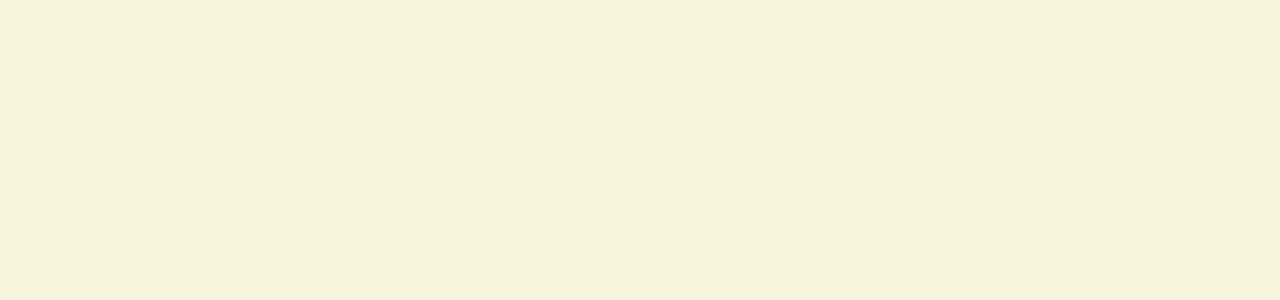
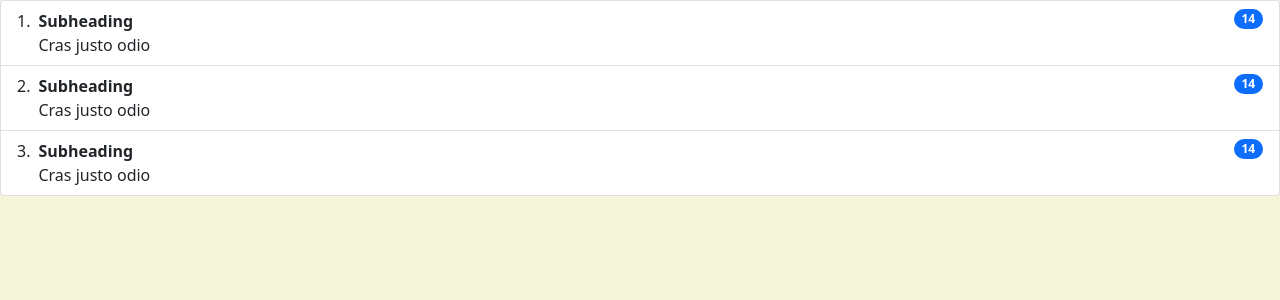
Before and after one commit to EvansAsuboahStetson/Alumni-Connector-Evans, a React (Create React App) app in the folder frontend/: page /matches in a window 1280 px wide. Shown: the top 300 px of the page. Built offline with nearby package versions, Linux system fonts and the light colour scheme.

Commit message:
push frontend

```diff
--- a/frontend/src/components/App/App.js
+++ b/frontend/src/components/App/App.js
@@ -7,6 +7,7 @@ import HomePage from "../../pages/Main/HomePage";
 import UsersPage from "../../pages/Main/UsersPage";
 import UserEventsPage from "../../pages/Main/UserEventsPage";
 import ProfilePage from "../../pages/Main/ProfilePage";
+import Matches from "../../pages/Main/Matches";
 
 function getMenuItems(user) {
   if (!user) {
@@ -36,6 +37,7 @@ function getRoutes(user) {
     { path: "/users/:userId", component: ProfilePage, exact: true },
     { path: "/users", component: UsersPage, exact: true },
     { path: "/logout", component: Logout, exact: true },
+    {path:"/matches",component: Matches,exact:true}
   ];
 }
 
--- a/frontend/src/constants.js
+++ b/frontend/src/constants.js
@@ -6,6 +6,7 @@ exports.constants = {
       SIGNUP: "/api/auth/signup",
       USERS: "/api/users",
       EVENTS: "/api/events",
+      MATCHES:"/api/matches"
     },
   },
 };
--- a/frontend/src/functions/users.js
+++ b/frontend/src/functions/users.js
@@ -17,6 +17,17 @@ export const getUser = async (userId, token) => {
   return axios({
     method: "get",
     url: `${constants.API.BASE_URL}${constants.API.ENDPOINTS.USERS}/${userId}`,
+    headers: {
+      Authorization: `Bearer ${token}`,
+    },
+  });
+};
+//function to get matches
+
+export const getMatches = async (userId, token) => {
+  return axios({
+    method: "get",
+    url: `${constants.API.BASE_URL}${constants.API.ENDPOINTS.MATCHES}/${userId}`,
     headers: {
       Authorization: `Bearer ${token}`,
     },
--- /dev/null
+++ b/frontend/src/pages/Main/Matches.js
@@ -0,0 +1,47 @@
+import Badge from 'react-bootstrap/Badge';
+import ListGroup from 'react-bootstrap/ListGroup';
+
+function Matches() {
+  return (
+    <ListGroup as="ol" numbered>
+      <ListGroup.Item
+        as="li"
+        className="d-flex justify-content-between align-items-start"
+      >
+        <div className="ms-2 me-auto">
+          <div className="fw-bold">Subheading</div>
+          Cras justo odio
+        </div>
+        <Badge bg="primary" pill>
+          14
+        </Badge>
+      </ListGroup.Item>
+      <ListGroup.Item
+        as="li"
+        className="d-flex justify-content-between align-items-start"
+      >
+        <div className="ms-2 me-auto">
+          <div className="fw-bold">Subheading</div>
+          Cras justo odio
+        </div>
+        <Badge bg="primary" pill>
+          14
+        </Badge>
+      </ListGroup.Item>
+      <ListGroup.Item
+        as="li"
+        className="d-flex justify-content-between align-items-start"
+      >
+        <div className="ms-2 me-auto">
+          <div className="fw-bold">Subheading</div>
+          Cras justo odio
+        </div>
+        <Badge bg="primary" pill>
+          14
+        </Badge>
+      </ListGroup.Item>
+    </ListGroup>
+  );
+}
+
+export default Matches;
--- a/frontend/src/pages/Main/UsersPage.js
+++ b/frontend/src/pages/Main/UsersPage.js
@@ -178,6 +178,7 @@ export default function UsersPage() {
         }
         onConfirm={confirm.onConfirm}
       />
+      hi
 
       <UserFormModal {...userForm} />
     </Container>
```
